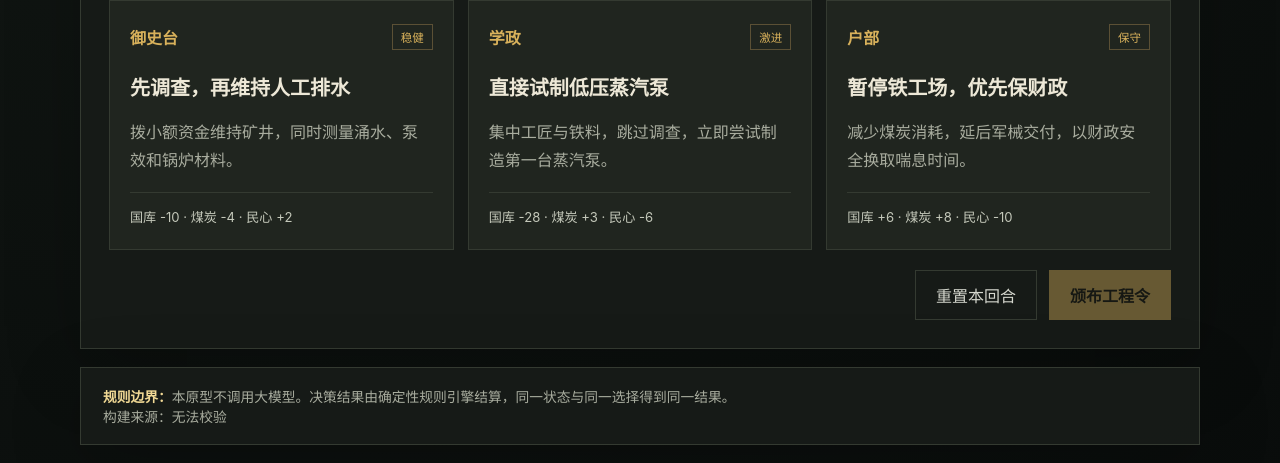
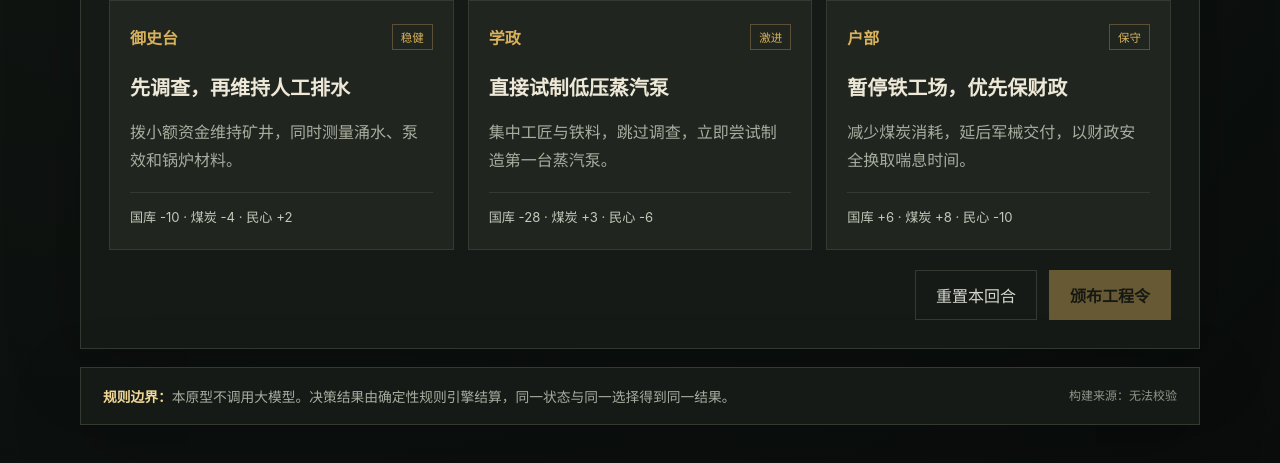
Before and after one commit to sddzcuigc/tianming-engine-mvp, a website with bundled scripts: page public/index.html in a window 1280 px wide. Shown: the part 711-1174 px from the top of the page. Built offline with nearby package versions, Linux system fonts and the light colour scheme; files whose address does not match are found by name.

Commit message:
style: format build provenance

```diff
--- a/public/styles.css
+++ b/public/styles.css
@@ -49,8 +49,9 @@ p { color: var(--muted); line-height: 1.75; }
 .result-heading strong { display: block; margin-top: 5px; font-family: Georgia, serif; font-size: 1.5rem; }
 .result h3 { margin-top: 24px; color: var(--gold-soft); }
 .result li { margin: 9px 0; color: #c8ccbe; line-height: 1.6; }
-footer { margin-top: 18px; padding: 18px 22px; color: var(--muted); font-size: .86rem; }
+footer { margin-top: 18px; padding: 18px 22px; color: var(--muted); font-size: .86rem; display: flex; justify-content: space-between; gap: 16px; flex-wrap: wrap; }
 footer strong { color: var(--gold-soft); }
+.build-provenance { color: #8f9688; font-family: ui-monospace, SFMono-Regular, Consolas, monospace; font-size: .75rem; }
 
 @media (max-width: 760px) {
   .masthead, .section-heading { display: block; }
```
